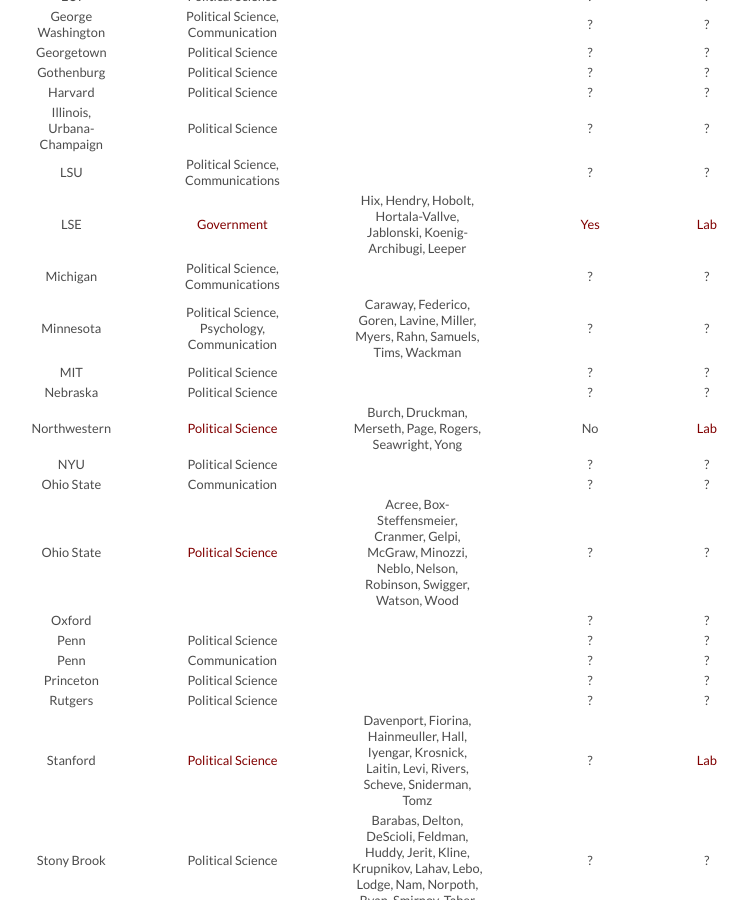
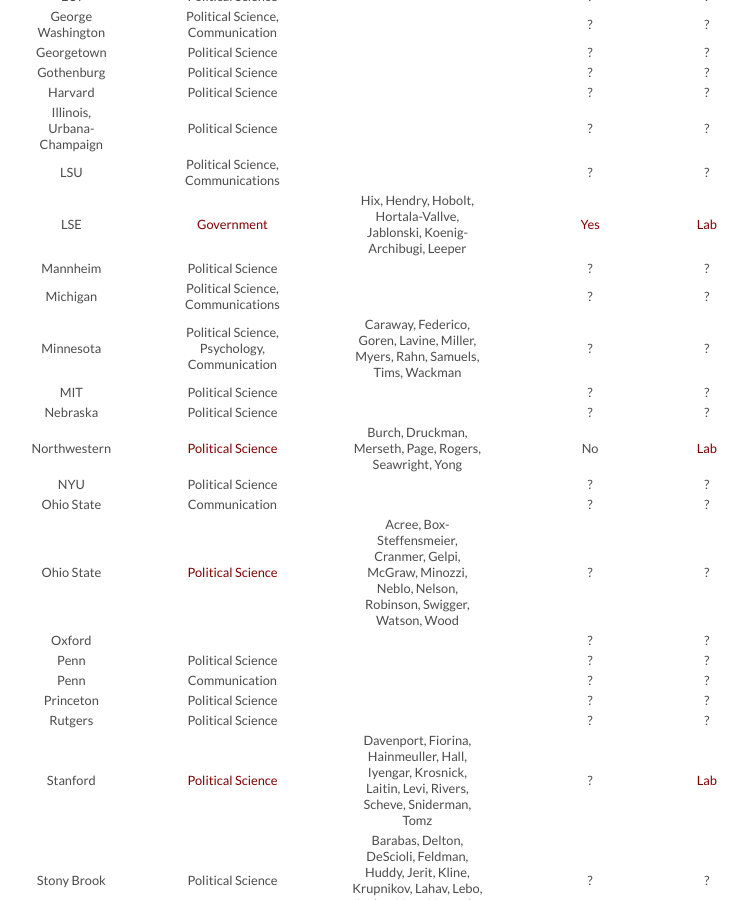
Before and after one commit to leeper/leeper.github.io, a Jekyll site: the page built from political-behavior-programs.md, in a window 1280 px wide and 900 px high, scrolled down 706 px. Shown: the whole window, without its empty margins (267-1015 px from the left). Built offline with Jekyll 4.4.1, drawn with Linux system fonts in a browser that asks for light colours; some web fonts are replaced.

Commit message:
Update political-behavior-programs.md

```diff
--- a/political-behavior-programs.md
+++ b/political-behavior-programs.md
@@ -30,6 +30,7 @@
 | Illinois, Urbana-Champaign | Political Science | | ? | ? |
 | LSU | Political Science, Communications | | ? | ? |
 | LSE | [Government](http://www.lse.ac.uk/government) | Hix, Hendry, Hobolt, Hortala-Vallve, Jablonski, Koenig-Archibugi, Leeper | [Yes](http://www.lse.ac.uk/government/research/resgroups/PoliticalBehaviour/Political-Behaviour.aspx) | [Lab](http://www.lse.ac.uk/management/research/behavioural-research-lab/home.aspx) |
+| Mannheim | Political Science | | ? | ? |
 | Michigan | Political Science, Communications | | ? | ? |
 | Minnesota | Political Science, Psychology, Communication | Caraway, Federico, Goren, Lavine, Miller, Myers, Rahn, Samuels, Tims, Wackman | ? | ? |
 | MIT | Political Science | | ? | ? |
```
